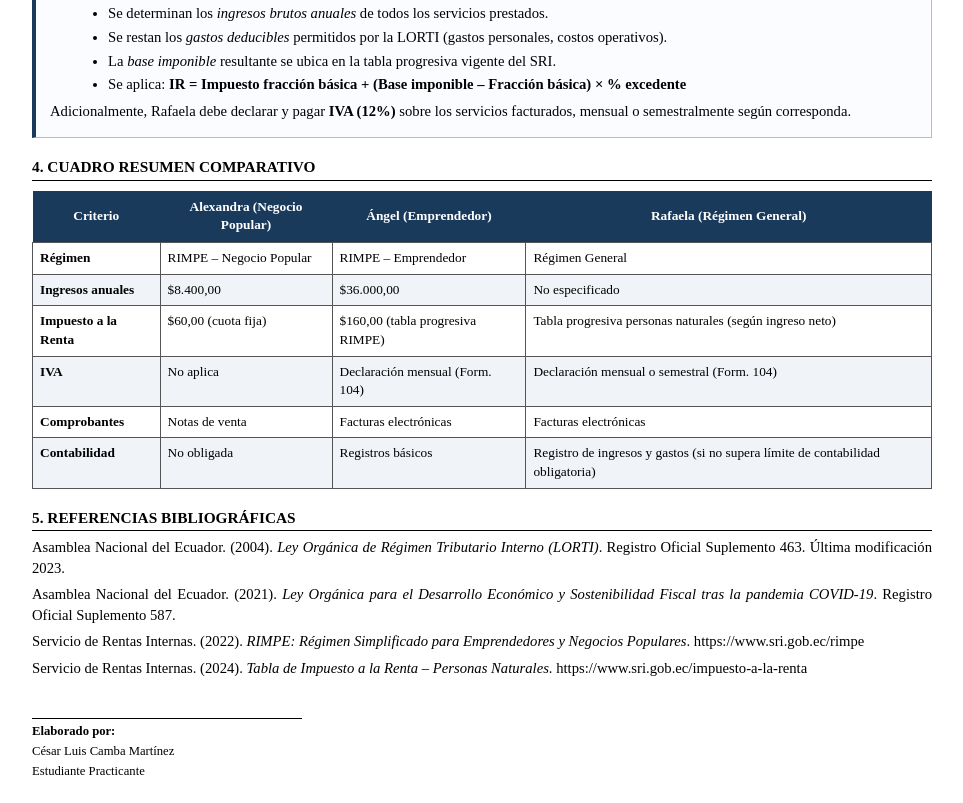
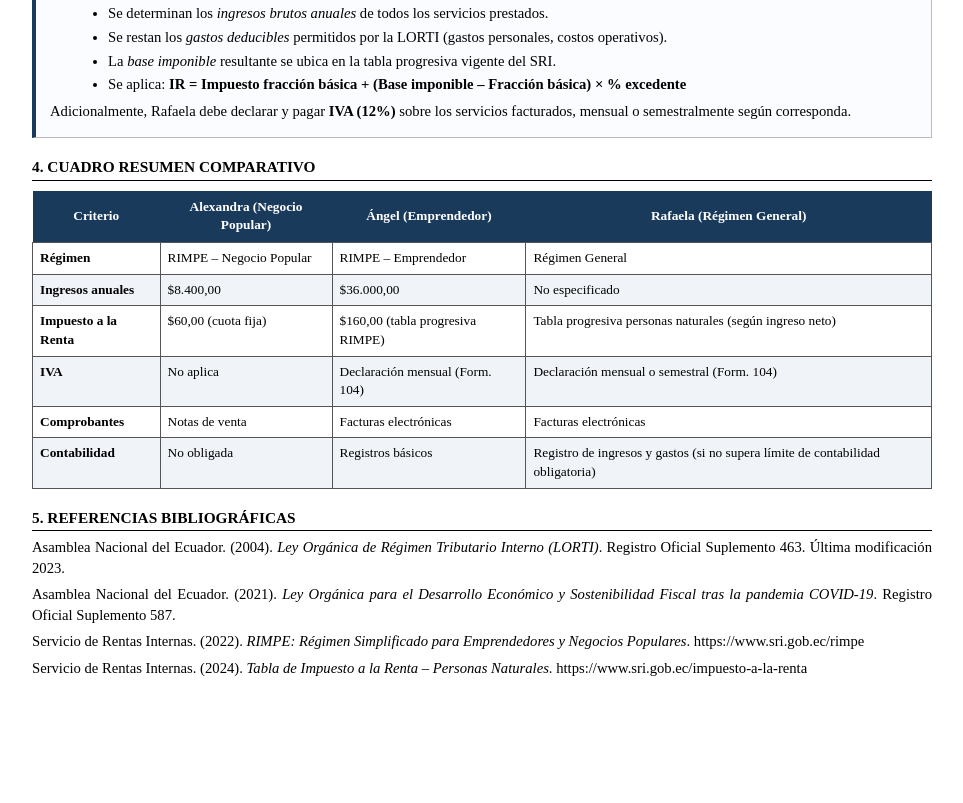
Before and after one commit to Cesar-Luis-Camba-Martinez/actividad_tributaria, a plain HTML site: page index.html in a window 1280 px wide. Shown: the part 2604-3407 px from the top of the page, without its empty margins (158-1121 px from the left). After the commit the page ends 3308 px from the top, so only its background shows below. Drawn offline with Linux system fonts and the light colour scheme.

Commit message:
Update index.html

```diff
--- a/index.html
+++ b/index.html
@@ -284,13 +284,5 @@
 <p>Servicio de Rentas Internas. (2022). <em>RIMPE: Régimen Simplificado para Emprendedores y Negocios Populares</em>. https://www.sri.gob.ec/rimpe</p>
 <p>Servicio de Rentas Internas. (2024). <em>Tabla de Impuesto a la Renta – Personas Naturales</em>. https://www.sri.gob.ec/impuesto-a-la-renta</p>
 
-<div class="firma-bloque">
-  <div class="firma-item">
-    <div class="firma-linea"></div>
-    <p><strong>Elaborado por:</strong></p>
-    <p>César Luis Camba Martínez</p>
-    <p>Estudiante Practicante</p>
-  </div>
-</div>
 </body>
 </html>
```
